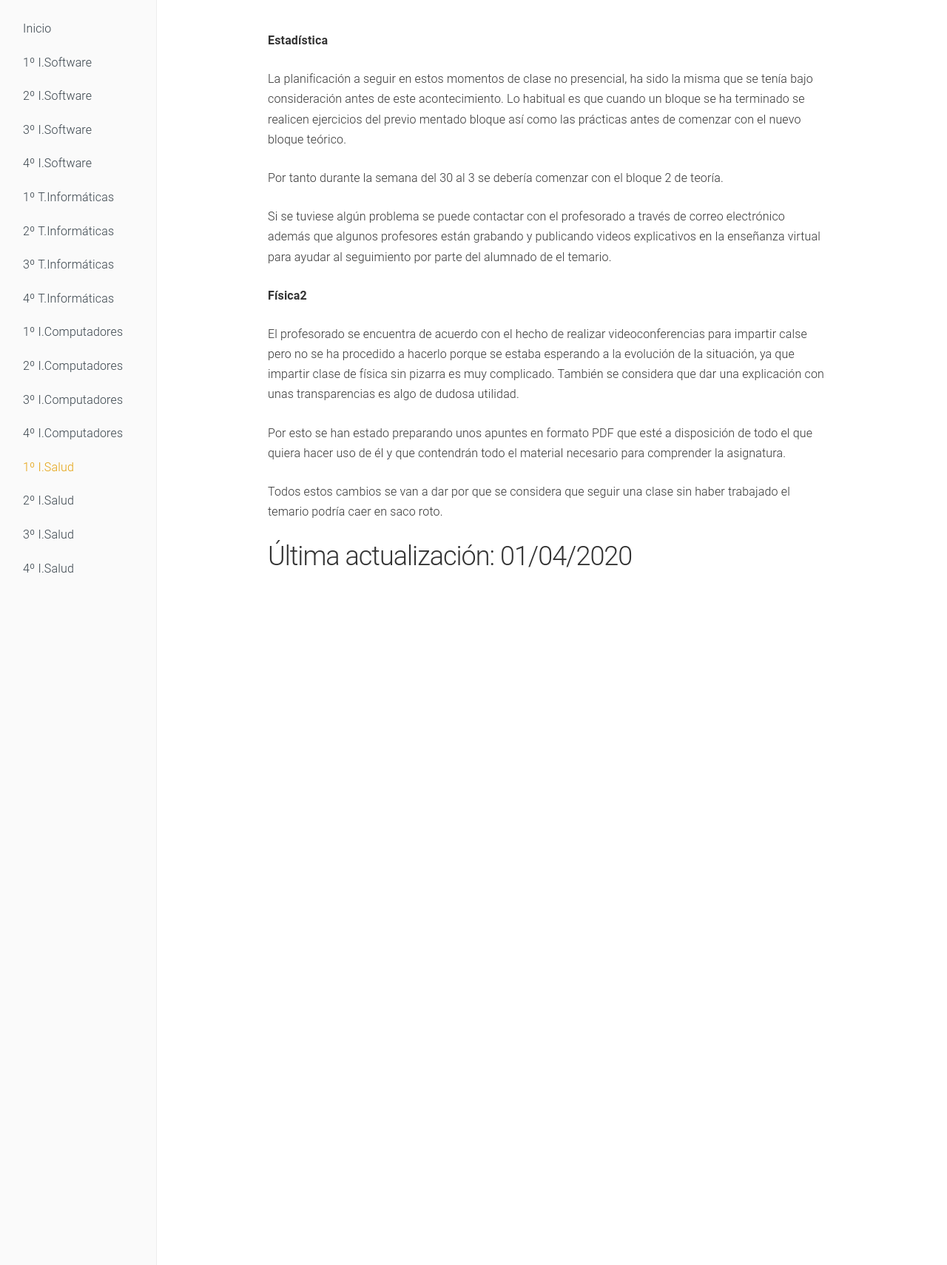
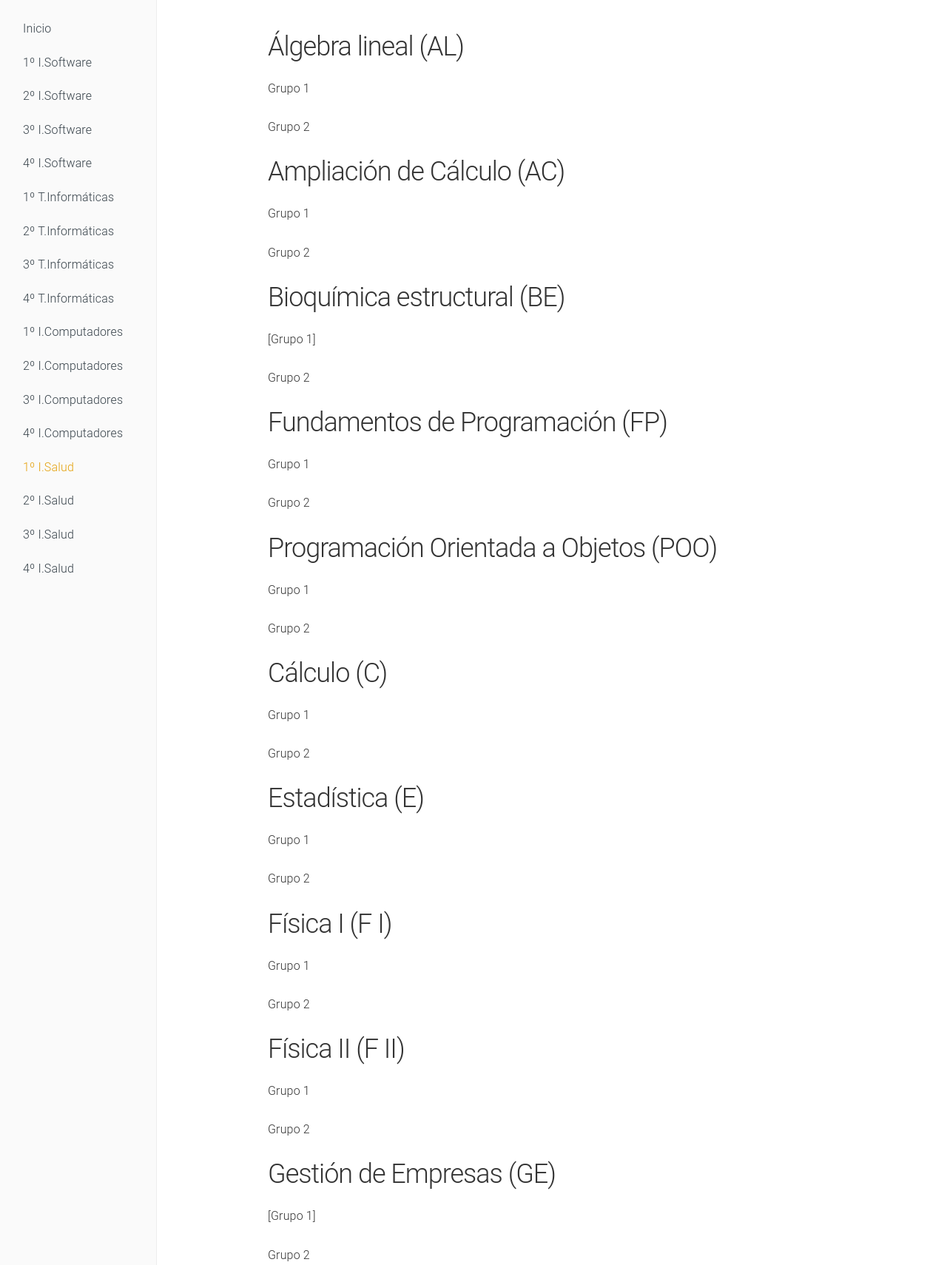
Before and after one commit to dlga/dlgaadaptaciones, a Jekyll site: the page built from 1salud.md, in a window 1280 px wide. Shown: the whole page at 74% size. Built offline with Jekyll 4.4.1, drawn with Linux system fonts in a browser that asks for light colours.

Commit message:
Update 1salud.md

```diff
--- a/1salud.md
+++ b/1salud.md
@@ -4,23 +4,59 @@ title: 1º I.Salud
 navigation: 14
 ---
 
-**Estadística**
+## Álgebra lineal (AL)
 
-La planificación a seguir en estos momentos de clase no presencial, ha sido la misma que se tenía bajo consideración antes de este acontecimiento. Lo habitual es que cuando un bloque se ha terminado se realicen ejercicios del previo mentado bloque así como las prácticas antes de comenzar con el nuevo bloque teórico.
+[Grupo 1](https://uses0-my.sharepoint.com/:b:/g/personal/delegacion_etsii_us_es/ESXYdO5_J1lKmqGwkM0RgY0BKmW-_LGXoeTObCZJhYJh9g?e=kUo9Kx)
 
-Por tanto durante la semana del 30 al 3 se debería comenzar con el bloque 2 de teoría.
+[Grupo 2](https://uses0-my.sharepoint.com/:b:/g/personal/delegacion_etsii_us_es/ETstHSsqyclEsJa1AEjCl50BwZBXgCRuBzaFXh09R5UO0A?e=51MLz5)
 
-Si se tuviese algún problema se puede contactar con el profesorado a través de correo electrónico además que algunos profesores están grabando y publicando videos explicativos en la enseñanza virtual para ayudar al seguimiento por parte del alumnado de el temario.
+## Ampliación de Cálculo (AC)
 
+[Grupo 1](https://uses0-my.sharepoint.com/:b:/g/personal/delegacion_etsii_us_es/EbccI_yge9VBprIi9lXIVOwBoDsHhmn3oE3U6QlXQ0-LIQ?e=OhIaA5)
 
+[Grupo 2](https://sevius.us.es/asignus/proyectopublicado.php?codasig=2260002&vac=1101555&gac=2)
 
-**Física2**
+## Bioquímica estructural (BE)
 
-El profesorado se encuentra de acuerdo con el hecho de realizar videoconferencias para impartir calse pero no se ha procedido a hacerlo porque se estaba esperando a la evolución de la situación, ya que impartir clase de física sin pizarra es muy complicado. También se considera que dar una explicación con unas transparencias es algo de dudosa utilidad.
+[Grupo 1]
 
-Por esto se han estado preparando unos apuntes en formato PDF que esté a disposición de todo el que quiera hacer uso de él y que contendrán todo el material necesario para comprender la asignatura.
+[Grupo 2](https://sevius.us.es/asignus/proyectopublicado.php?codasig=2260003&vac=1101580&gac=2)
 
-Todos estos cambios se van a dar por que se considera que seguir una clase sin haber trabajado el temario podría caer en saco roto.
+## Fundamentos de Programación (FP)
 
+[Grupo 1](https://uses0-my.sharepoint.com/:b:/g/personal/delegacion_etsii_us_es/EVQiJyuT2KVLjTr3hcK_ZBgBzKyu-_qsL2twiGKqjAummw?e=MBLdbk)
 
-## Última actualización: 01/04/2020
+[Grupo 2](https://uses0-my.sharepoint.com/:b:/g/personal/delegacion_etsii_us_es/EX7XS_sYxK1Bk6PdSFyYsh4B4sVslvgNbkhrXreNsA6Ydw?e=RJEDjQ)
+
+## Programación Orientada a Objetos (POO)
+
+[Grupo 1](https://uses0-my.sharepoint.com/:b:/g/personal/delegacion_etsii_us_es/EUOJ51coH2VDjxPsJ6iGnY0BjDOZOjmLetT-uOCAxAgFzg?e=cJQ6I9)
+
+[Grupo 2](https://uses0-my.sharepoint.com/:b:/g/personal/delegacion_etsii_us_es/EaotRPA_JkZOt5lHxrjPaTEBE88tH9k6QATzmwnSxa_HAw?e=2WqsPb)
+
+## Cálculo (C)
+
+[Grupo 1](https://sevius.us.es/asignus/proyectopublicado.php?codasig=2260006&vac=1101561&gac=1)
+
+[Grupo 2](https://uses0-my.sharepoint.com/:b:/g/personal/delegacion_etsii_us_es/ESyd-3vWXkZAnRN5K9Jfz2oBGdrb-SzOtnUPW4fgcH_l_A?e=7OptqM)
+
+## Estadística (E)
+
+[Grupo 1](https://sevius.us.es/asignus/proyectopublicado.php?codasig=2260007&vac=1101570&gac=1)
+
+[Grupo 2](https://sevius.us.es/asignus/proyectopublicado.php?codasig=2260007&vac=1101570&gac=2)
+
+## Física I (F I)
+[Grupo 1](https://sevius.us.es/asignus/proyectopublicado.php?codasig=2260004&vac=1101564&gac=1)
+
+[Grupo 2](https://sevius.us.es/asignus/proyectopublicado.php?codasig=2260004&vac=1101564&gac=2)
+
+## Física II (F II)
+[Grupo 1](https://sevius.us.es/asignus/proyectopublicado.php?codasig=2260008&vac=1101565&gac=1)
+
+[Grupo 2](https://sevius.us.es/asignus/proyectopublicado.php?codasig=2260008&vac=1101565&gac=2)
+
+## Gestión de Empresas (GE)
+[Grupo 1]
+
+[Grupo 2](https://sevius.us.es/asignus/proyectopublicado.php?codasig=2260009&vac=1101589&gac=2)
```
